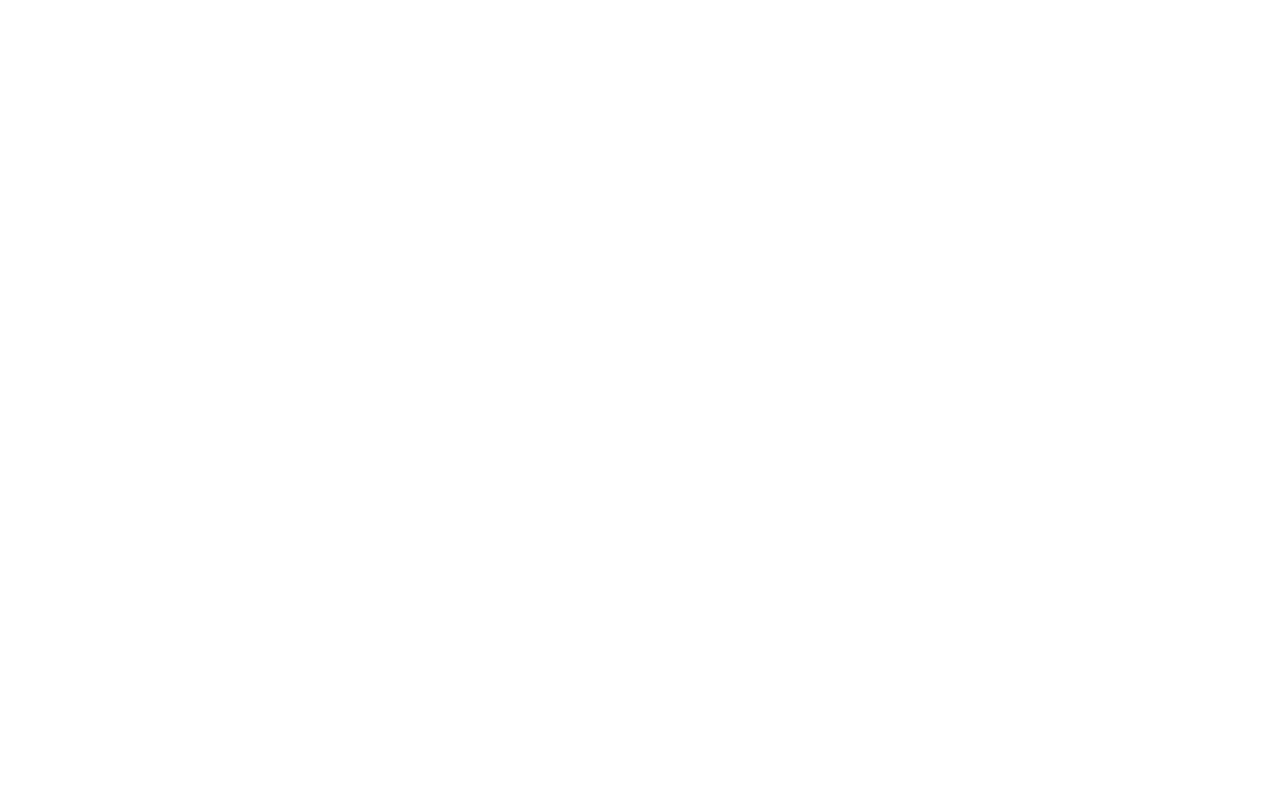
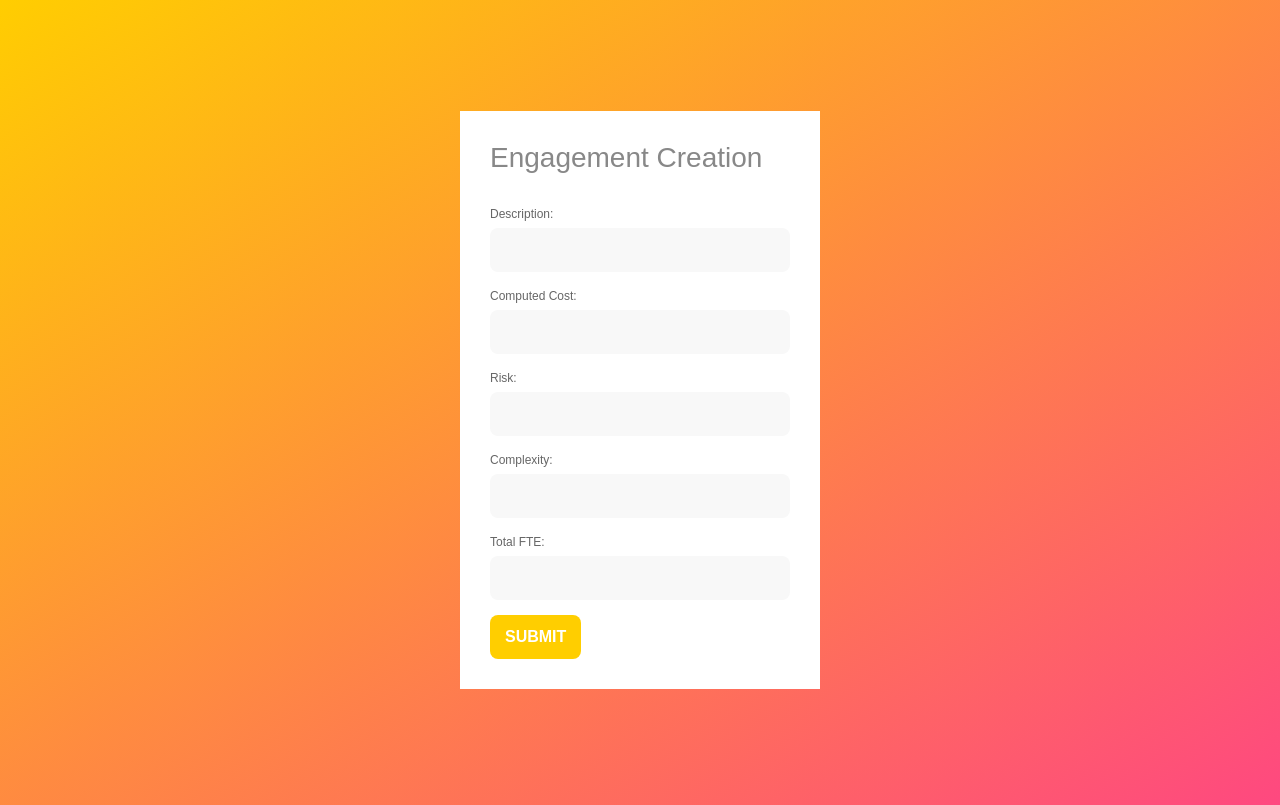
Before and after one commit to camckenzie/ProjectMoxy, a React (Create React App) app: page /menu/engagement in a window 1280 px wide. Built offline with nearby package versions, Linux system fonts and the light colour scheme.

Commit message:
created ENgagement Creation screen

```diff
--- a/src/App.js
+++ b/src/App.js
@@ -2,6 +2,8 @@
 import LoginForm from './components/LoginForm';
 import { BrowserRouter as Router, Route, Switch, Link } from "react-router-dom";
 import Menu from './components/Menu';
+import Engagement from './components/engagement/Engagement';
+import Creation from './components/engagement/Creation'
 
 function App() {
 
@@ -10,7 +12,8 @@
       <Switch>
         <Route exact path="/loginform" component={LoginForm} />
         <Route exact path="/menu" component={Menu} />
-
+        <Route exact path="/menu/engagement" component={Engagement} />
+        <Route exact path="menu/engagement/creation" component={Creation} />
       </Switch>
     </Router>
   );
--- a/src/components/Menu.js
+++ b/src/components/Menu.js
@@ -7,12 +7,15 @@
 import dashboard from './images/dashboard.png';
 import resources from './images/resources.png';
 import database from './images/database.png';
+import { useHistory } from "react-router-dom";
 
-class Menu extends Component {
-  render() {
+
+function Menu(){
+  let history = useHistory();
+
     return (
       <div className="buttons">
-            <Button variant="light" className="buttonsW">
+            <Button variant="light" className="buttonsW" onClick={() => {history.push('/menu/engagement')}}>
                 <span className="buttonTitle">Engagement Management</span>
                 <img className="buttonem" src={engagementmod} />
                 <span className="buttonDescription">Defining and modeling outcomes for a client engagement along with KPIs and timelines</span>
@@ -35,6 +38,6 @@
       </div>
     );
   }
-}
+
 
 export default Menu;
--- /dev/null
+++ b/src/components/engagement/Creation.js
@@ -0,0 +1,9 @@
+function Creation() {
+    return (
+        <div className="App">
+            <h2>Creation</h2>
+        </div>
+    );
+}
+
+export default Creation;
--- /dev/null
+++ b/src/components/engagement/Engagement.js
@@ -0,0 +1,56 @@
+import Button from '@restart/ui/esm/Button';
+import React, { Component, useState } from 'react'
+import { useHistory } from "react-router-dom";
+
+
+function Engagement() {
+    let history= useHistory();
+    //Details for form
+
+    const [details, setDetails] = useState({
+        desc: "",
+        cost: "",
+        risk: "",
+        complexity: "",
+        fte: "",
+    })
+
+    return (
+    <form>
+        <div className="App">
+            <div className="form-inner">
+                <h2>Engagement Creation</h2>
+                <div className="form-group">
+                    <label htmlFor="desc">Description: </label>
+
+                    <input type="text" name="desc" id="desc" onChange={() => setDetails({...details, desc: details.desc})} />
+                </div>
+                <div className="form-group">
+                    <label htmlFor="desc">Computed Cost: </label>
+
+                    <input type="text" pattern="[0-9]*" name="cost" id="cost" onChange={() => setDetails({...details, cost: details.cost})} />
+                </div>
+                <div className="form-group">
+                    <label htmlFor="desc">Risk: </label>
+
+                    <input type="text" pattern="[0-9]*" name="risk" id="risk" onChange={() => setDetails({...details, risk: details.risk})} />
+                </div>
+                <div className="form-group">
+                    <label htmlFor="desc">Complexity: </label>
+
+                    <input type="text" pattern="[0-9]*" name="complexity" id="complexity" onChange={() => setDetails({...details, complexity: details.complexity})} />
+                </div>
+                <div className="form-group">
+                    <label htmlFor="desc">Total FTE: </label>
+
+                    <input type="text" pattern="[0-9]*" name="fte" id="fte" onChange={() => setDetails({...details, fte: details.fte})} />
+                </div>
+                <input type="submit" value="SUBMIT" />
+            </div>
+        </div>
+    </form>
+
+    );
+}
+
+export default Engagement;
```
